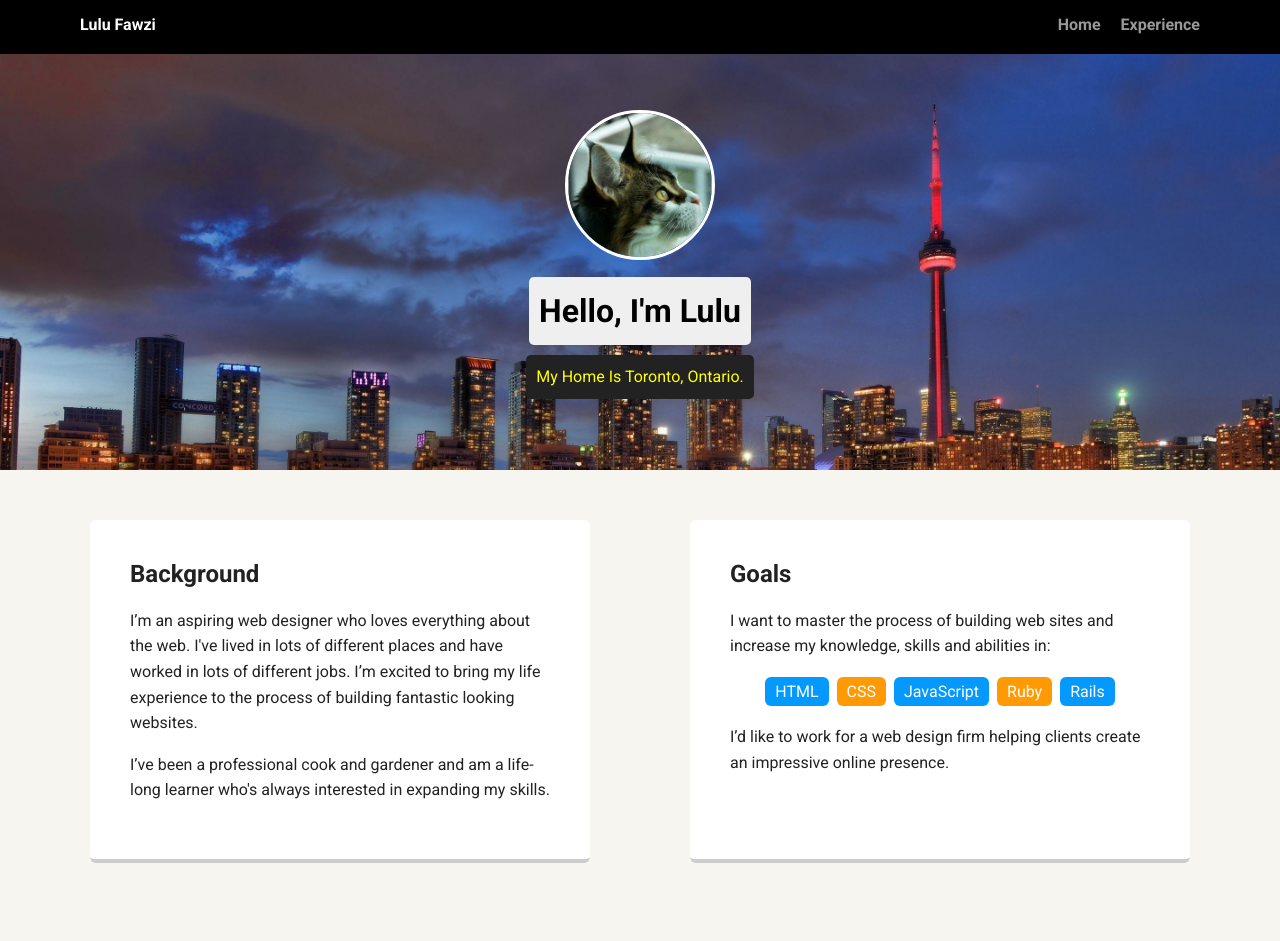
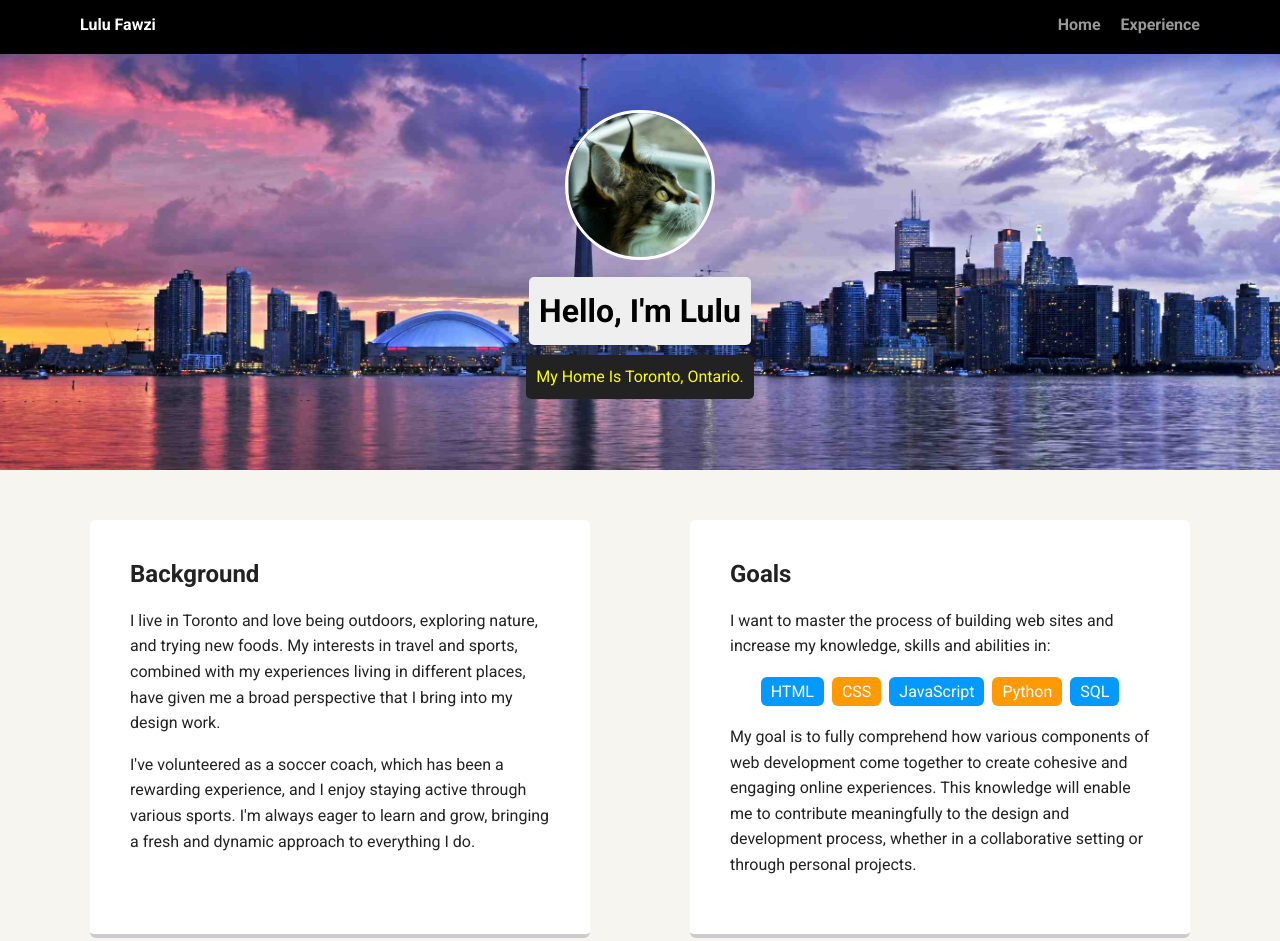
Before and after one commit to asakerhubspot/Treehouse-Projects-1, a plain HTML site: page index.html in a window 1280 px wide. Shown: the top 941 px of the page. Drawn offline with Linux system fonts and the light colour scheme; a web font is replaced by a local one.

Commit message:
updated pictures and text

```diff
--- a/index.html
+++ b/index.html
@@ -25,8 +25,8 @@
     <main class="flex">
       <div class="card">
         <h2>Background</h2>
-        <p>I’m an aspiring web designer who loves everything about the web. I've lived in lots of different places and have worked in lots of different jobs. I’m excited to bring my life experience to the process of building fantastic looking websites.</p>
-        <p>I’ve been a professional cook and gardener and am a life-long learner who's always interested in expanding my skills.</p>
+        <p>I live in Toronto and love being outdoors, exploring nature, and trying new foods. My interests in travel and sports, combined with my experiences living in different places, have given me a broad perspective that I bring into my design work.</p>
+        <p>I've volunteered as a soccer coach, which has been a rewarding experience, and I enjoy staying active through various sports. I'm always eager to learn and grow, bringing a fresh and dynamic approach to everything I do.</p>
       </div>
 
       <div class="card">
@@ -36,10 +36,10 @@
           <li>HTML</li>
           <li>CSS</li>
           <li>JavaScript</li>
-          <li>Ruby</li>
-          <li>Rails</li>
+          <li>Python</li>
+          <li>SQL</li>
         </ul>
-        <p>I’d like to work for a web design firm helping clients create an impressive online presence.</p>
+        <p>My goal is to fully comprehend how various components of web development come together to create cohesive and engaging online experiences. This knowledge will enable me to contribute meaningfully to the design and development process, whether in a collaborative setting or through personal projects.</p>
       </div>
 
     </main>
--- a/styles.css
+++ b/styles.css
@@ -57,7 +57,7 @@ a:hover {
 
 header {
   text-align: center;
-  background: url('images/toronto main.jpg') no-repeat top center ;
+  background: url('images/1584230009616.jpeg') no-repeat top center ;
   background-size: cover;
   overflow: hidden;
   padding-top: 60px;
```
Also changed, not shown: images/1584230009616.jpeg (added), images/9578-moving-to-toronto-7.png (added), images/toronto main.jpg (deleted), 1 other file.
